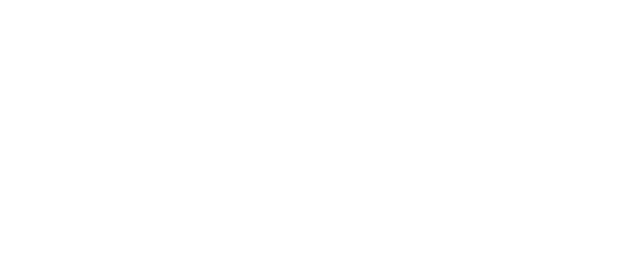
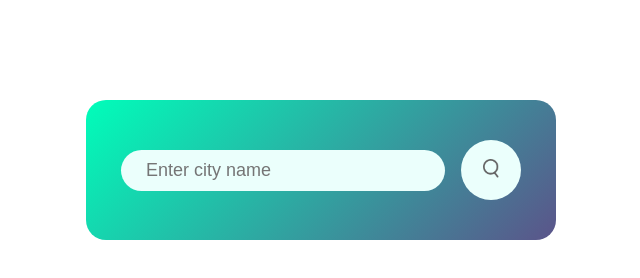
Before and after one commit to LKocaj/Breezy, a plain HTML site: page index.html in a window 1280 px wide. Shown: the whole page, without its empty margins (319-959 px from the left). Drawn offline with Linux system fonts and the light colour scheme.

Commit message:
main card created

```diff
--- /dev/null
+++ b/assets/styles.css
@@ -0,0 +1,55 @@
+*{
+    margin: 0;
+    padding: 0;
+    font-family: 'Poppins', sans-serif;
+    box-sizing: border-box;
+}
+
+.body{
+    background: #222;
+}
+
+.card{
+    width: 90%;
+    max-width: 470px;
+    background: linear-gradient(135deg, #00feba, #5b548a);
+    color: #fff;
+    margin: 100px auto 0;
+    border-radius: 20px;
+    padding: 40px 35px;
+    text-align: center;
+}
+
+.search {
+    width: 100%;
+    display: flex;
+    align-items: center;
+    justify-content: space-between;
+}
+
+.search input {
+    border: 0;
+    outline: 0;
+    background: #ebfffc;
+    color: #555;
+    padding: 10px 25px;
+    height: 60;
+    border-radius: 30px;
+    flex: 1;
+    margin-right: 16px;
+    font-size: 18px;
+}
+
+.search button {
+    border: 0;
+    outline: 0;
+    background: #ebfffc;
+    border-radius: 50%;
+    width: 60px;
+    height: 60px;
+    cursor: pointer;
+}
+
+.search button img{
+    width: 16px;
+}
--- a/index.html
+++ b/index.html
@@ -3,9 +3,17 @@
 <head>
     <meta charset="UTF-8">
     <meta name="viewport" content="width=device-width, initial-scale=1.0">
-    <title>Document</title>
+    <title>Weather Boy</title>
+    <link rel="stylesheet" href="./assets/styles.css">
 </head>
 <body>
 
+<div class="card">
+    <div class="search">
+        <input type="text" placeholder="Enter city name">
+        <button id="search-button"><img src="./assets/images/search.png" alt=""></button>
+    </div>
+</div>
+
 </body>
 </html>
```
Also changed, not shown: assets/script.js (added).
